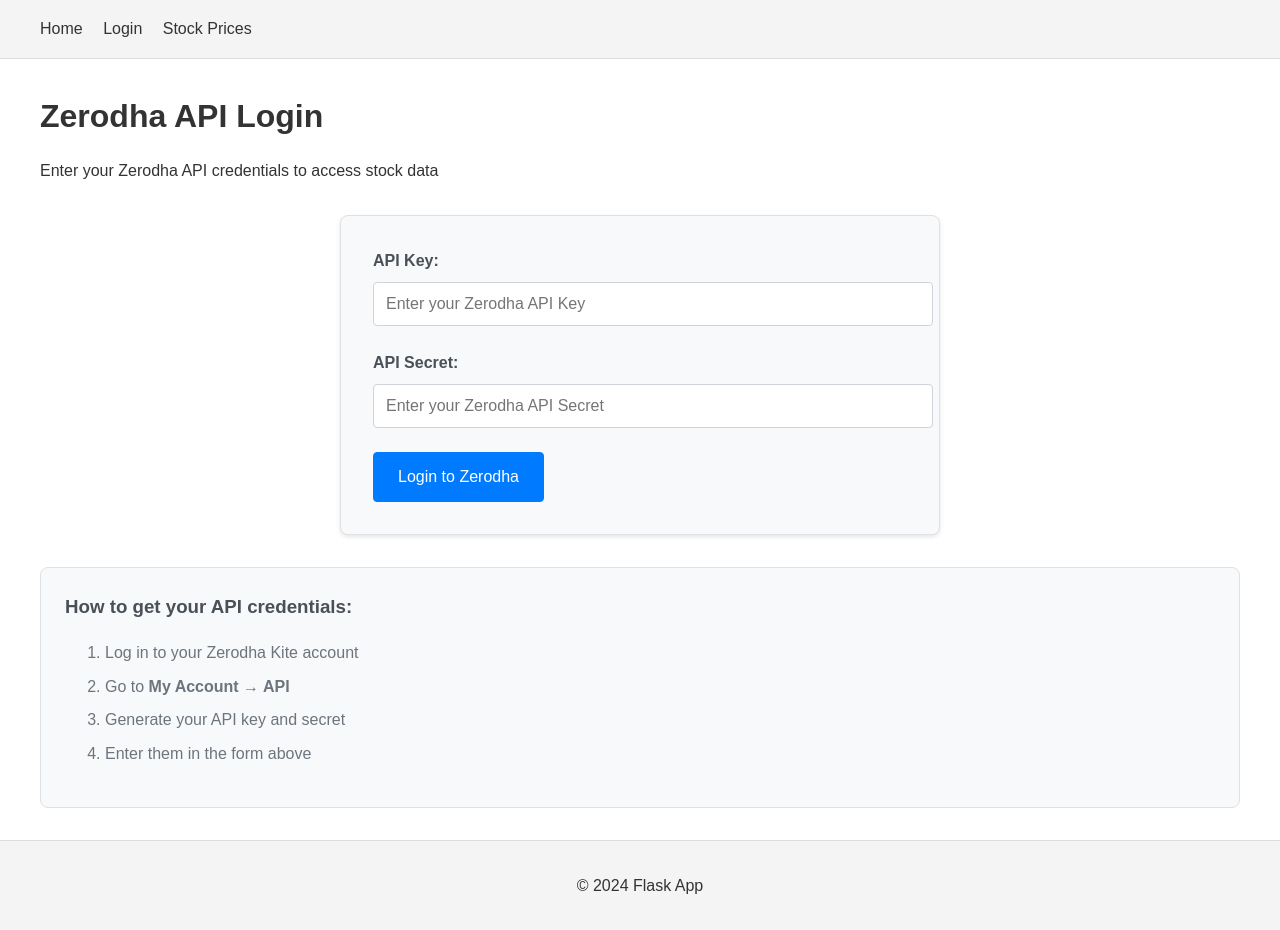
After one commit to vinay-kotian/os-platforms, a Flask app: page /login in a window 1280 px wide. The commit adds this page. Run offline with Flask 3, Linux system fonts and the light colour scheme.

Commit message:
Added change to login and fetch values from zerodah

```diff
--- a/app.py
+++ b/app.py
@@ -1,13 +1,144 @@
-from flask import Flask, render_template
 import os
+from flask import Flask, redirect, request, session, url_for, render_template, flash
+from flask.json import jsonify
+from kiteconnect import KiteConnect
+import logging
+
+logging.basicConfig(level=logging.DEBUG)
 
 app = Flask(__name__)
-app.secret_key = os.environ.get('SECRET_KEY', 'dev-secret-key-change-in-production')
+app.secret_key = "thisisasecretkey"   # needed for session handling
+
+# Global variables to store user's API credentials
+user_api_key = None
+user_api_secret = None
+kite = None
 
 @app.route('/')
 def index():
     """Home page"""
     return render_template('index.html')
+
+@app.route('/login', methods=['GET', 'POST'])
+def login():
+    """Login page for Zerodha API credentials"""
+    global user_api_key, user_api_secret, kite
+
+    if request.method == 'POST':
+        api_key = request.form.get('api_key')
+        api_secret = request.form.get('api_secret')
+
+        if not api_key or not api_secret:
+            flash('Please enter both API Key and API Secret', 'error')
+            return render_template('login.html')
+
+        try:
+            # Store user credentials
+            user_api_key = api_key
+            user_api_secret = api_secret
+
+            # Initialize KiteConnect with user's API key
+            kite = KiteConnect(api_key=api_key)
+
+            # Generate login URL
+            login_url = kite.login_url()
+
+            # Store in session for callback
+            session['api_key'] = api_key
+            session['api_secret'] = api_secret
+
+            flash('Credentials saved! Please complete the login process.', 'success')
+            return render_template('login.html', login_url=login_url, api_key=api_key)
+
+        except Exception as e:
+            flash(f'Error initializing KiteConnect: {str(e)}', 'error')
+            return render_template('login.html')
+
+    return render_template('login.html')
+
+@app.route('/callback')
+def login_callback():
+    """Handle Zerodha login callback"""
+    global kite
+
+    request_token = request.args.get("request_token")
+    if not request_token:
+        flash('Error: No request token received', 'error')
+        return redirect(url_for('login'))
+
+    try:
+        # Get stored credentials from session
+        api_key = session.get('api_key')
+        api_secret = session.get('api_secret')
+
+        if not api_key or not api_secret:
+            flash('Session expired. Please login again.', 'error')
+            return redirect(url_for('login'))
+
+        # Initialize KiteConnect with stored credentials
+        kite = KiteConnect(api_key=api_key)
+
+        # Generate session to get access_token
+        data = kite.generate_session(request_token, api_secret=api_secret)
+        access_token = data["access_token"]
+
+        # Save access token in session
+        session["access_token"] = access_token
+        kite.set_access_token(access_token)
+
+        flash('Login successful! You can now access stock data.', 'success')
+        return redirect(url_for('index'))
+
+    except Exception as e:
+        flash(f'Login failed: {str(e)}', 'error')
+        return redirect(url_for('login'))
+
+@app.route('/prices')
+def prices():
+    """Nifty and Bank Nifty prices page"""
+    global kite
+
+    # Check if user is logged in
+    if not session.get('access_token') or not kite:
+        flash('Please login to view live stock prices', 'error')
+        return redirect(url_for('login'))
+
+    try:
+        # Fetch live prices
+        nifty_data = kite.quote("NSE:NIFTY 50").get('NSE:NIFTY 50', {})
+        bank_nifty_data = kite.quote("NSE:NIFTY BANK").get('NSE:NIFTY BANK', {})
+
+        # Format the data
+        prices_data = {
+            'nifty': {
+                'name': nifty_data.get('tradingsymbol', 'N/A'),
+                'current_price': nifty_data.get('last_price', 0),
+                'change': nifty_data.get('net_change', 0),
+                'change_percent': nifty_data.get('net_change', 0) / nifty_data.get('ohlc').get('close', 0) * 100,
+                'last_updated': nifty_data.get('timestamp', 'N/A')
+            },
+            'bank_nifty': {
+                'name': bank_nifty_data.get('tradingsymbol', 'N/A'),
+                'current_price': bank_nifty_data.get('last_price', 0),
+                'change': bank_nifty_data.get('net_change', 0),
+                'change_percent': bank_nifty_data.get('net_change', 0) / nifty_data.get('ohlc').get('close', 0) * 100,
+                'last_updated': bank_nifty_data.get('timestamp', 'N/A')
+            }
+        }
+
+        return render_template('prices.html', prices=prices_data)
+
+    except Exception as e:
+        flash(f'Error fetching stock prices: {str(e)}', 'error')
+        return render_template('prices.html', prices=None)
+
+@app.route('/stocks/fetch-price')
+def fetch_prices():
+    prices = {
+        'NIFTY50': kite.ltp("NSE:NIFTY 50").get('NSE:NIFTY 50').get('last_price'),
+        'BANKNIFTY': kite.ltp("NSE:NIFTY BANK").get('NSE:NIFTY BANK').get('last_price')
+    }
+    return jsonify(prices)
 
 @app.errorhandler(404)
 def not_found(error):
@@ -19,5 +150,7 @@ def internal_error(error):
     """Handle 500 errors"""
     return render_template('500.html'), 500
 
+
+
 if __name__ == '__main__':
-    app.run(debug=True, host='0.0.0.0', port=5000)
+    app.run(debug=True, host='0.0.0.0', port=5001)
--- a/static/css/style.css
+++ b/static/css/style.css
@@ -52,3 +52,243 @@ h1 {
 p {
     margin-bottom: 1rem;
 }
+
+/* Prices page styles */
+.prices-container {
+    display: grid;
+    grid-template-columns: repeat(auto-fit, minmax(300px, 1fr));
+    gap: 2rem;
+    margin: 2rem 0;
+}
+
+.price-card {
+    background: #f8f9fa;
+    border: 1px solid #dee2e6;
+    border-radius: 8px;
+    padding: 1.5rem;
+    box-shadow: 0 2px 4px rgba(0,0,0,0.1);
+}
+
+.price-card h2 {
+    margin: 0 0 1rem 0;
+    color: #495057;
+    font-size: 1.25rem;
+}
+
+.price-info {
+    margin-bottom: 1rem;
+}
+
+.current-price {
+    font-size: 2rem;
+    font-weight: bold;
+    color: #212529;
+    margin-bottom: 0.5rem;
+}
+
+.change {
+    font-size: 1.1rem;
+    font-weight: 600;
+}
+
+.change.positive {
+    color: #28a745;
+}
+
+.change.negative {
+    color: #dc3545;
+}
+
+.last-updated {
+    font-size: 0.9rem;
+    color: #6c757d;
+    font-style: italic;
+}
+
+.refresh-info {
+    margin-top: 2rem;
+    padding: 1rem;
+    background: #e9ecef;
+    border-radius: 4px;
+    text-align: center;
+}
+
+.refresh-info p {
+    margin: 0;
+    color: #6c757d;
+}
+
+/* Login page styles */
+.login-container {
+    max-width: 600px;
+    margin: 2rem auto;
+}
+
+.login-form {
+    background: #f8f9fa;
+    border: 1px solid #dee2e6;
+    border-radius: 8px;
+    padding: 2rem;
+    margin-bottom: 2rem;
+    box-shadow: 0 2px 4px rgba(0,0,0,0.1);
+}
+
+.form-group {
+    margin-bottom: 1.5rem;
+}
+
+.form-group label {
+    display: block;
+    margin-bottom: 0.5rem;
+    font-weight: 600;
+    color: #495057;
+}
+
+.form-control {
+    width: 100%;
+    padding: 0.75rem;
+    border: 1px solid #ced4da;
+    border-radius: 4px;
+    font-size: 1rem;
+    transition: border-color 0.15s ease-in-out, box-shadow 0.15s ease-in-out;
+}
+
+.form-control:focus {
+    outline: 0;
+    border-color: #007bff;
+    box-shadow: 0 0 0 0.2rem rgba(0, 123, 255, 0.25);
+}
+
+.btn {
+    display: inline-block;
+    padding: 0.75rem 1.5rem;
+    margin-bottom: 0;
+    font-size: 1rem;
+    font-weight: 400;
+    line-height: 1.5;
+    text-align: center;
+    text-decoration: none;
+    vertical-align: middle;
+    cursor: pointer;
+    border: 1px solid transparent;
+    border-radius: 4px;
+    transition: color 0.15s ease-in-out, background-color 0.15s ease-in-out, border-color 0.15s ease-in-out, box-shadow 0.15s ease-in-out;
+}
+
+.btn-primary {
+    color: #fff;
+    background-color: #007bff;
+    border-color: #007bff;
+}
+
+.btn-primary:hover {
+    color: #fff;
+    background-color: #0056b3;
+    border-color: #004085;
+}
+
+.btn-success {
+    color: #fff;
+    background-color: #28a745;
+    border-color: #28a745;
+}
+
+.btn-success:hover {
+    color: #fff;
+    background-color: #1e7e34;
+    border-color: #1c7430;
+}
+
+.zerodha-login {
+    background: #e8f5e8;
+    border: 1px solid #c3e6c3;
+    border-radius: 8px;
+    padding: 1.5rem;
+    text-align: center;
+    margin-bottom: 2rem;
+}
+
+.zerodha-login h3 {
+    color: #155724;
+    margin-top: 0;
+}
+
+.zerodha-login .note {
+    font-size: 0.9rem;
+    color: #6c757d;
+    margin-top: 1rem;
+}
+
+.help-section {
+    background: #f8f9fa;
+    border: 1px solid #dee2e6;
+    border-radius: 8px;
+    padding: 1.5rem;
+    margin-top: 2rem;
+}
+
+.help-section h3 {
+    color: #495057;
+    margin-top: 0;
+}
+
+.help-section ol {
+    color: #6c757d;
+}
+
+.help-section li {
+    margin-bottom: 0.5rem;
+}
+
+.alert {
+    padding: 0.75rem 1.25rem;
+    margin-bottom: 1rem;
+    border: 1px solid transparent;
+    border-radius: 4px;
+}
+
+.alert-success {
+    color: #155724;
+    background-color: #d4edda;
+    border-color: #c3e6cb;
+}
+
+.alert-danger {
+    color: #721c24;
+    background-color: #f8d7da;
+    border-color: #f5c6cb;
+}
+
+/* Additional styles for live prices */
+.refresh-section {
+    text-align: center;
+    margin: 2rem 0;
+    padding: 1rem;
+    background: #f8f9fa;
+    border-radius: 8px;
+}
+
+.refresh-note {
+    margin-top: 0.5rem;
+    color: #6c757d;
+    font-size: 0.9rem;
+}
+
+.no-data {
+    text-align: center;
+    padding: 2rem;
+    background: #f8f9fa;
+    border: 1px solid #dee2e6;
+    border-radius: 8px;
+    margin: 2rem 0;
+}
+
+.no-data h3 {
+    color: #dc3545;
+    margin-bottom: 1rem;
+}
+
+.no-data p {
+    color: #6c757d;
+    margin-bottom: 1.5rem;
+}
--- a/templates/base.html
+++ b/templates/base.html
@@ -10,6 +10,8 @@
     <header>
         <nav>
             <a href="{{ url_for('index') }}">Home</a>
+            <a href="{{ url_for('login') }}">Login</a>
+            <a href="{{ url_for('prices') }}">Stock Prices</a>
         </nav>
     </header>
 
--- a/templates/index.html
+++ b/templates/index.html
@@ -3,6 +3,8 @@
 {% block title %}Home - Flask App{% endblock %}
 
 {% block content %}
-<h1>Welcome to Flask App</h1>
+<h1>Welcome Jayant's Website</h1>
 <p>This is the home page of your Flask application.</p>
+<p><a href="{{ url_for('login') }}">Login to Zerodha</a></p>
+<p><a href="{{ url_for('prices') }}">View Nifty and Bank Nifty Prices</a></p>
 {% endblock %}
--- /dev/null
+++ b/templates/login.html
@@ -0,0 +1,70 @@
+{% extends "base.html" %}
+
+{% block title %}Zerodha Login - Flask App{% endblock %}
+
+{% block content %}
+<h1>Zerodha API Login</h1>
+<p>Enter your Zerodha API credentials to access stock data</p>
+
+<!-- Flash Messages -->
+{% with messages = get_flashed_messages(with_categories=true) %}
+    {% if messages %}
+        {% for category, message in messages %}
+            <div class="alert alert-{{ 'danger' if category == 'error' else category }}">
+                {{ message }}
+            </div>
+        {% endfor %}
+    {% endif %}
+{% endwith %}
+
+<div class="login-container">
+    <div class="login-form">
+        <form method="POST" action="{{ url_for('login') }}">
+            <div class="form-group">
+                <label for="api_key">API Key:</label>
+                <input type="text"
+                       id="api_key"
+                       name="api_key"
+                       class="form-control"
+                       placeholder="Enter your Zerodha API Key"
+                       required>
+            </div>
+
+            <div class="form-group">
+                <label for="api_secret">API Secret:</label>
+                <input type="password"
+                       id="api_secret"
+                       name="api_secret"
+                       class="form-control"
+                       placeholder="Enter your Zerodha API Secret"
+                       required>
+            </div>
+
+            <button type="submit" class="btn btn-primary">Login to Zerodha</button>
+        </form>
+    </div>
+
+    {% if login_url %}
+    <div class="zerodha-login">
+        <h3>Complete Login Process</h3>
+        <p>Click the button below to complete the login process with Zerodha:</p>
+        <a href="{{ login_url }}" class="btn btn-success" target="_blank">
+            Complete Zerodha Login
+        </a>
+        <p class="note">
+            <em>Note: After completing login on Zerodha, you will be redirected back to this application.</em>
+        </p>
+    </div>
+    {% endif %}
+</div>
+
+<div class="help-section">
+    <h3>How to get your API credentials:</h3>
+    <ol>
+        <li>Log in to your Zerodha Kite account</li>
+        <li>Go to <strong>My Account → API</strong></li>
+        <li>Generate your API key and secret</li>
+        <li>Enter them in the form above</li>
+    </ol>
+</div>
+{% endblock %}
```
Also changed, not shown: curl_commands.md (added, +74 -0 lines), samples/test_code.py (added, +33 -0 lines), templates/prices.html (added, +73 -0 lines), 2 other files.
